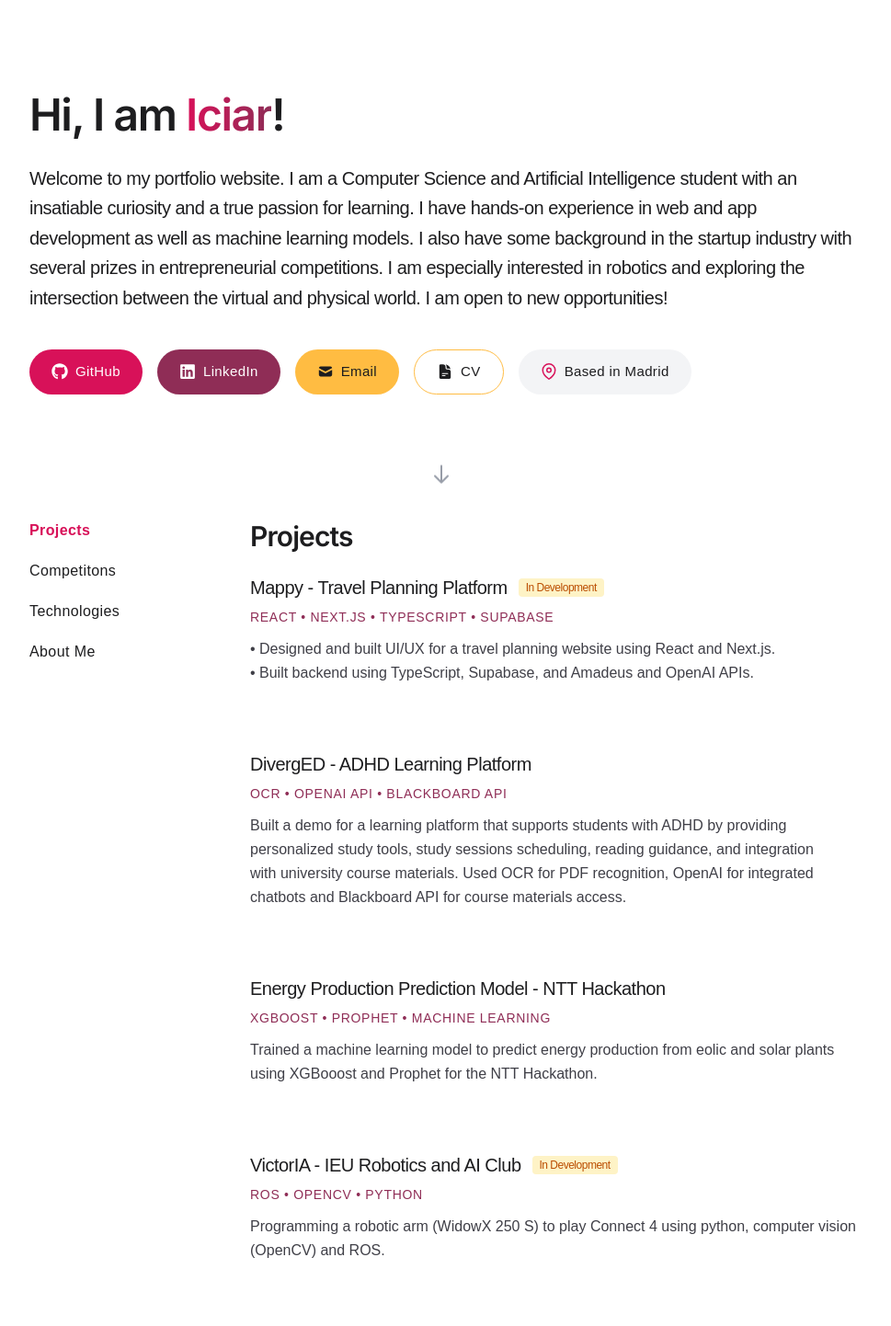
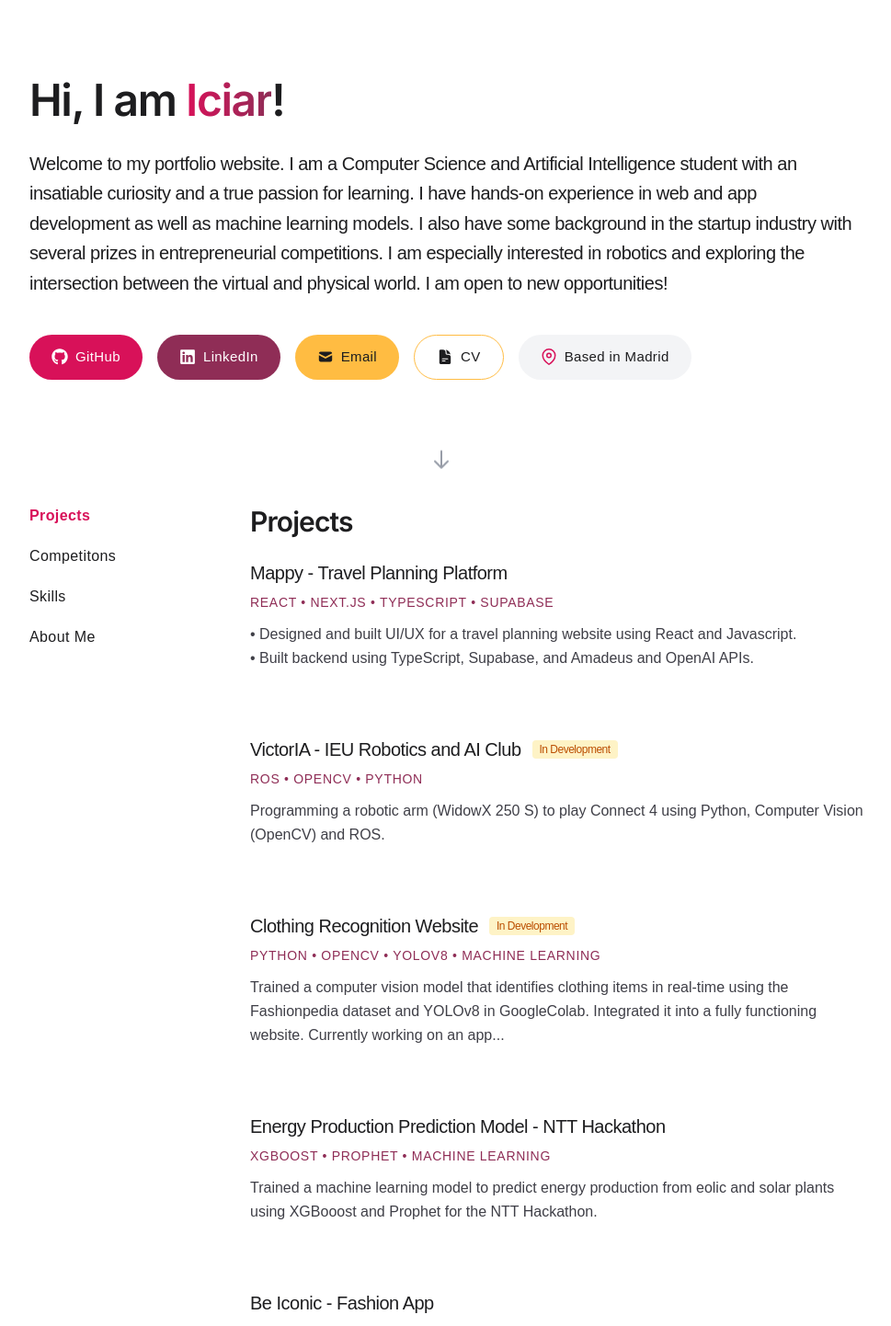
Before and after one commit to iciaradelino/portfolio_website, a Next.js app: page / in a window 1280 px wide. Shown: the top 1442 px of the page at 92% size, without its empty margins (160-1129 px from the left). Built offline with nearby package versions, Linux system fonts and the light colour scheme.

Commit message:
improved animation scroll

```diff
--- a/app/page.tsx
+++ b/app/page.tsx
@@ -30,7 +30,6 @@ export default function Home() {
   const [activeSection, setActiveSection] = useState('projects');
   const [currentPersonalImage, setCurrentPersonalImage] = useState(0);
   const [scrollY, setScrollY] = useState(0);
-  const [contentVisible, setContentVisible] = useState(false);
   const introRef = useRef<HTMLDivElement>(null);
   const carouselRef = useRef<HTMLDivElement>(null);
   const [copied, setCopied] = useState(false);
@@ -49,18 +48,26 @@ export default function Home() {
       title: "Mappy - Travel Planning Platform",
       techStack: "React • Next.js • TypeScript • Supabase",
       description: [ // Use array for bullet points
-        "Designed and built UI/UX for a travel planning website using React and Next.js.",
+        "Designed and built UI/UX for a travel planning website using React and Javascript.",
         "Built backend using TypeScript, Supabase, and Amadeus and OpenAI APIs."
       ],
       media: [{ type: 'image', src: "/images/mappy_image.png", alt: "Mappy Travel Planning Platform" }],
+    },
+    {
+      id: "victoria",
+      title: "VictorIA - IEU Robotics and AI Club",
+      techStack: "ROS • OPENCV • PYTHON",
+      description: "Programming a robotic arm (WidowX 250 S) to play Connect 4 using Python, Computer Vision (OpenCV) and ROS.",
+      media: [{ type: 'image', src: "/images/victoria_project.png", alt: "VictorIA Robotics Project" }],
       status: "In Development",
     },
     {
-      id: "diverged",
-      title: "DivergED - ADHD Learning Platform",
-      techStack: "OCR • OpenAI API • Blackboard API",
-      description: "Built a demo for a learning platform that supports students with ADHD by providing personalized study tools, study sessions scheduling, reading guidance, and integration with university course materials. Used OCR for PDF recognition, OpenAI for integrated chatbots and Blackboard API for course materials access.",
-      media: [{ type: 'video', src: "/images/adhd_video.mp4", alt: "ADHD Learning Platform Demo" }],
+      id: "clothing",
+      title: "Clothing Recognition Website",
+      techStack: "Python • OpenCV • YOLOv8 • Machine Learning",
+      description: "Trained a computer vision model that identifies clothing items in real-time using the Fashionpedia dataset and YOLOv8 in GoogleColab. Integrated it into a fully functioning website. Currently working on an app...",
+      media: [{ type: 'image', src: "/images/clothing_recognition.png", alt: "AI Clothing Recognition System" }],
+      status: "In Development",
     },
     {
       id: "energy",
@@ -70,14 +77,6 @@ export default function Home() {
       media: [{ type: 'image', src: "/images/energy_prediction.png", alt: "Energy Production Prediction Model" }],
     },
     {
-      id: "victoria",
-      title: "VictorIA - IEU Robotics and AI Club",
-      techStack: "ROS • OPENCV • PYTHON",
-      description: "Programming a robotic arm (WidowX 250 S) to play Connect 4 using python, computer vision (OpenCV) and ROS.",
-      media: [{ type: 'image', src: "/images/victoria_project.png", alt: "VictorIA Robotics Project" }],
-      status: "In Development",
-    },
-    {
       id: "iconic",
       title: "Be Iconic - Fashion App",
       techStack: "REACT NATIVE • EXPO GO • SUPABASE",
@@ -85,13 +84,12 @@ export default function Home() {
       media: [{ type: 'image', src: "/images/fashion_app.png", alt: "Be Iconic Fashion App" }],
     },
     {
-      id: "clothing",
-      title: "Clothing Recognition Website",
-      techStack: "Python • OpenCV • YOLOv8 • Machine Learning",
-      description: "Trained a computer vision model that identifies clothing items in real-time using the Fashionpedia dataset and YOLOv8 in GoogleColab. Integrated it into a fully functioning website. Currently working on an app...",
-      media: [{ type: 'image', src: "/images/clothing_recognition.png", alt: "AI Clothing Recognition System" }],
-      status: "In Development",
-    }
+      id: "diverged",
+      title: "DivergED - ADHD Learning Platform",
+      techStack: "OCR • OpenAI API • Blackboard API",
+      description: "Built a demo for a learning platform that supports students with ADHD by providing personalized study tools, study sessions scheduling, reading guidance, and integration with university course materials. Used OCR for PDF recognition, OpenAI for integrated chatbots and Blackboard API for course materials access.",
+      media: [{ type: 'video', src: "/images/adhd_video.mp4", alt: "ADHD Learning Platform Demo" }],
+    },
   ];
 
   const personalImages = [
@@ -171,27 +169,22 @@ export default function Home() {
   const [introLocked, setIntroLocked] = useState(false);
 
   // Max scroll for animation effect (adjust as needed)
-  const MAX_SCROLL = 500;
+  const MAX_SCROLL = 300;
 
   useEffect(() => {
     const handleScroll = () => {
       const currentScrollY = window.scrollY;
       setScrollY(currentScrollY);
 
-      // Show content after scrolling past threshold
-      if (currentScrollY > 100 && !contentVisible) {
-        setContentVisible(true);
-      }
-
       // Lock intro in final position once it reaches MAX_SCROLL
-      if (currentScrollY >= MAX_SCROLL && !introLocked) {
+      if (!introLocked && currentScrollY >= MAX_SCROLL) {
         setIntroLocked(true);
       }
     };
 
     window.addEventListener('scroll', handleScroll, { passive: true });
     return () => window.removeEventListener('scroll', handleScroll);
-  }, [contentVisible, introLocked, MAX_SCROLL]);
+  }, [introLocked, MAX_SCROLL]);
 
   useEffect(() => {
     const observer = new IntersectionObserver((entries) => {
@@ -238,22 +231,22 @@ export default function Home() {
   // Calculate intro section transform based on scroll position
   const scrollProgress = Math.min(scrollY / MAX_SCROLL, 1);
 
-  // Determine main container alignment based on scroll position
+  // Determine main container alignment and padding based on scroll position and locked state
   const mainContainerStyle = {
-    justifyContent: introLocked ? 'flex-start' : scrollProgress > 0.8 ? 'flex-start' : 'center',
-    paddingTop: introLocked ? '10vh' : scrollProgress === 0 ? '30vh' : `${scrollProgress * 8}vh`,
-    transition: 'all 0.5s ease-out',
+    justifyContent: introLocked ? 'flex-start' : (scrollProgress > 0.9 ? 'flex-start' : 'center'), // Lock to flex-start once introLocked
+    paddingTop: introLocked ? '10vh' : `${Math.max(10, 30 - scrollProgress * 25)}vh`, // Lock padding-top once introLocked
+    transition: 'padding-top 0.5s ease-out, justify-content 0.5s ease-out',
   };
 
   // Intro doesn't need transform - container handles positioning
   const introStyle = {
-    opacity: 1,
-    paddingTop: scrollProgress < 0.2 ? '1rem' : '0',
+    opacity: 1, // Intro is always visible
+    paddingTop: introLocked ? '0' : (scrollProgress < 0.2 ? '1rem' : '0'), // Lock padding-top once introLocked
     transition: 'padding-top 0.5s ease-out',
   };
 
-  // Determine if content should be visible (include introLocked state)
-  const shouldShowContent = contentVisible || scrollProgress > 0.3 || introLocked;
+  // Calculate content opacity based on scroll progress for fade-in effect, lock once introLocked
+  const contentOpacity = introLocked ? 1 : Math.min(Math.max((scrollProgress - 0.1) / 0.5, 0), 1);
 
   // Add this function to handle copying to clipboard
   const copyToClipboard = (email: string) => {
@@ -358,10 +351,13 @@ export default function Home() {
           </div>
         </div>
 
-        <div className={`flex gap-12 transition-opacity duration-500 ease-in-out ${shouldShowContent ? 'opacity-100' : 'opacity-0 pointer-events-none'}`}>
+        <div
+          className="flex gap-12 transition-opacity duration-700 ease-out"
+          style={{ opacity: contentOpacity }} // Apply calculated opacity directly
+        >
           {/* Index Column - Hidden on mobile */}
           <nav className="hidden md:block w-48 flex-shrink-0">
-            <ul className="space-y-5 text-base sticky top-[30vh] font-light tracking-wide">
+            <ul className="space-y-5 text-base sticky top-[15vh] font-light tracking-wide">
               <li>
                 <a
                   href="#projects"
@@ -398,7 +394,7 @@ export default function Home() {
                       : 'hover:scale-105'
                   }`}
                 >
-                  Technologies
+                  Skills
                 </a>
               </li>
               <li>
```
